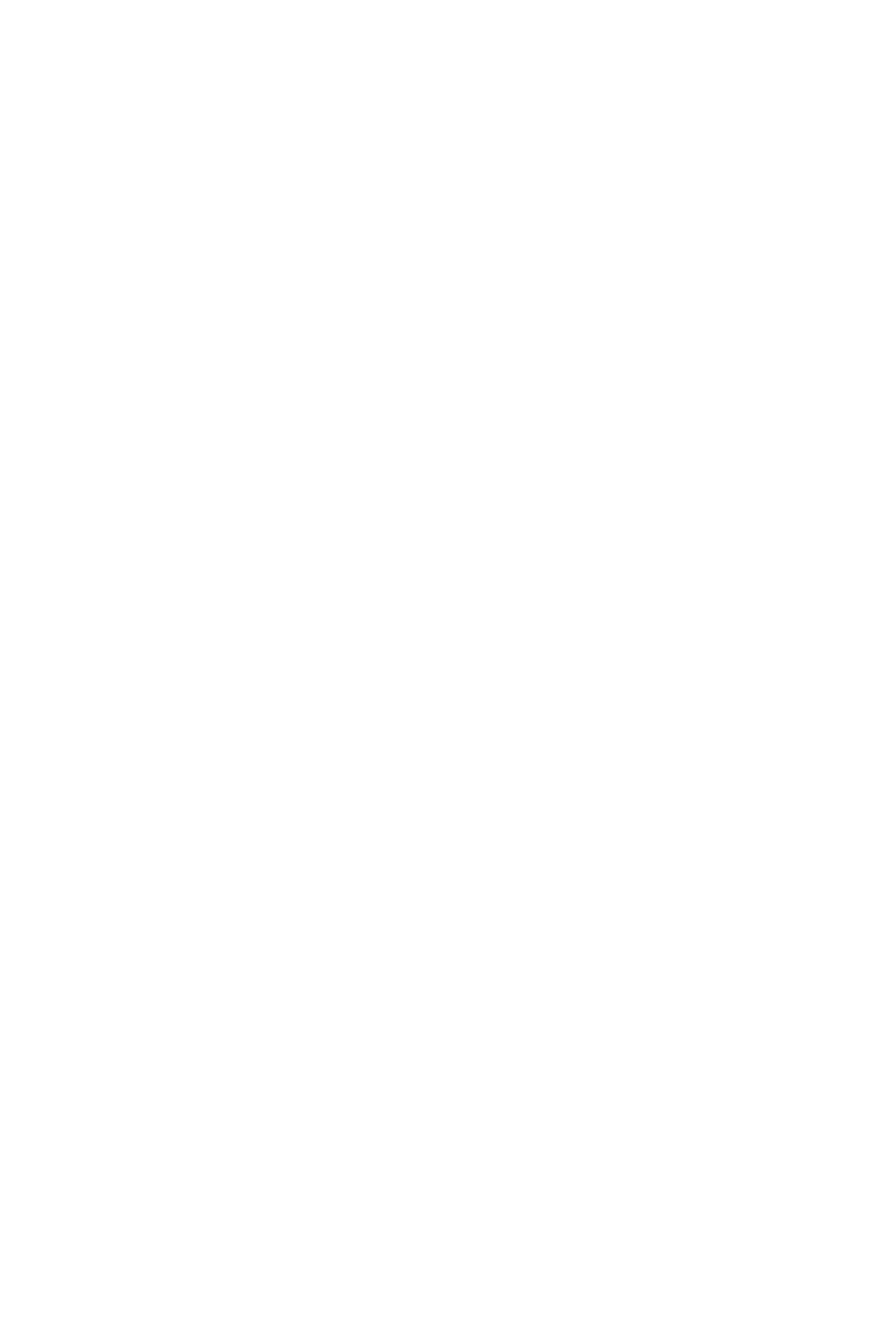
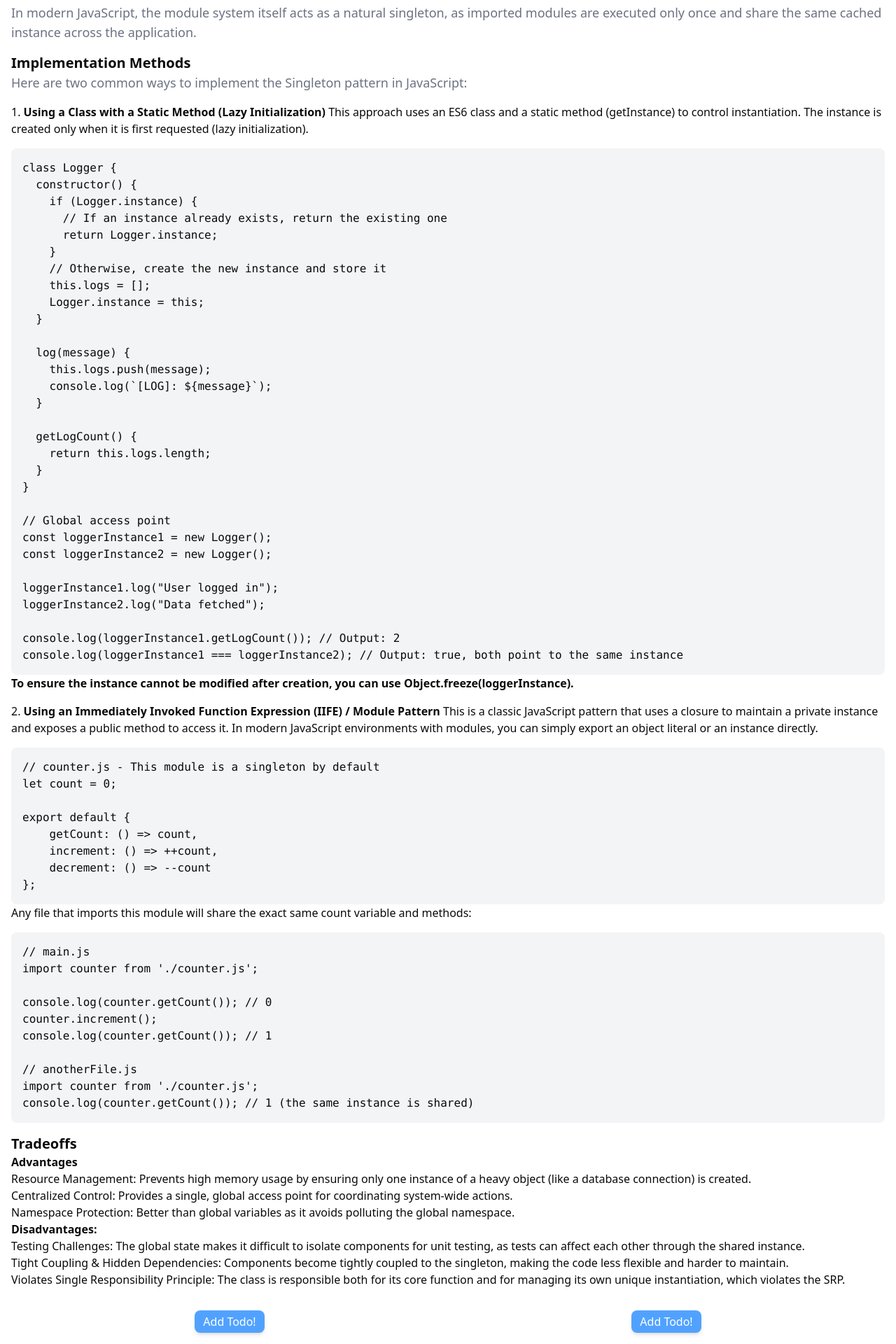
Before and after one commit to hhhiteshhh/js-design-patterns, a Next.js app: page /singleton-patterns in a window 1280 px wide. Shown: the part 224-2144 px from the top of the page at 70% size. Before the commit the page ends 800 px from the top, so only its background shows below. Built offline with nearby package versions, Linux system fonts and the light colour scheme.

Commit message:
singleton pattern added

```diff
--- a/app/(design patterns)/singleton-patterns/page.tsx
+++ b/app/(design patterns)/singleton-patterns/page.tsx
@@ -1,10 +1,157 @@
+import LiveExample from "@/components/singleton-patterns/LiveExample";
 
 function SignleTonPattern() {
   return (
-    <div>
+    <div className="mt-4">
+      <h1 className="text-2xl font-bold">Singleton Pattern</h1>
+      <p className="text-gray-500 text-lg">
+        The Singleton design pattern ensures that a class has only one instance
+        and provides a global point of access to that instance. This is useful
+        for coordinating actions across a system, such as managing a single
+        database connection pool, a logging utility, or application-wide
+        configuration settings.
+        <br />
+        <br />
+        In modern JavaScript, the module system itself acts as a natural
+        singleton, as imported modules are executed only once and share the same
+        cached instance across the application.
+      </p>
+      <div className="mt-4">
+        <h2 className="text-xl font-bold">Implementation Methods</h2>
+        <p className="text-gray-500 text-lg">
+          Here are two common ways to implement the Singleton pattern in
+          JavaScript:
+        </p>
+        <ul className="mt-4 list-decimal list-inside">
+          <li>
+            <span className="font-bold">
+              Using a Class with a Static Method (Lazy Initialization){" "}
+            </span>
+            This approach uses an ES6 class and a static method (getInstance) to
+            control instantiation. The instance is created only when it is first
+            requested (lazy initialization).
+          </li>
+          <Example1 />
+          <p className="font-bold">
+            To ensure the instance cannot be modified after creation, you can
+            use Object.freeze(loggerInstance).
+          </p>
+          <li className="mt-4">
+            <span className="font-bold">
+              Using an Immediately Invoked Function Expression (IIFE) / Module
+              Pattern{" "}
+            </span>
+            This is a classic JavaScript pattern that uses a closure to maintain
+            a private instance and exposes a public method to access it. In
+            modern JavaScript environments with modules, you can simply export
+            an object literal or an instance directly.
+          </li>
+        </ul>
+        <Example2 />
+      </div>
+      <div className="mt-4">
+        <h2 className="text-xl font-bold">Tradeoffs</h2>
+        <p className="font-semibold">Advantages</p>
+        Resource Management: Prevents high memory usage by ensuring only one
+        instance of a heavy object (like a database connection) is created.
+        <br />
+        Centralized Control: Provides a single, global access point for
+        coordinating system-wide actions.
+        <br />
+        Namespace Protection: Better than global variables as it avoids
+        polluting the global namespace.
+        <br />
+        <p className="font-semibold"> Disadvantages:</p>
+        Testing Challenges: The global state makes it difficult to isolate
+        components for unit testing, as tests can affect each other through the
+        shared instance.
+        <br />
+        Tight Coupling & Hidden Dependencies: Components become tightly coupled
+        to the singleton, making the code less flexible and harder to maintain.
+        <br />
+        Violates Single Responsibility Principle: The class is responsible both
+        for its core function and for managing its own unique instantiation,
+        which violates the SRP.
+      </div>
 
+      <LiveExample />
     </div>
-  )
+  );
 }
 
-export default SignleTonPattern
+export default SignleTonPattern;
+
+function Example1() {
+  return (
+    <pre className="overflow-auto bg-gray-100 p-4 rounded-md mt-4">
+      <code>{`class Logger {
+  constructor() {
+    if (Logger.instance) {
+      // If an instance already exists, return the existing one
+      return Logger.instance;
+    }
+    // Otherwise, create the new instance and store it
+    this.logs = [];
+    Logger.instance = this;
+  }
+
+  log(message) {
+    this.logs.push(message);
+    console.log(\`[LOG]: \${message}\`);
+  }
+
+  getLogCount() {
+    return this.logs.length;
+  }
+}
+
+// Global access point
+const loggerInstance1 = new Logger();
+const loggerInstance2 = new Logger();
+
+loggerInstance1.log("User logged in");
+loggerInstance2.log("Data fetched");
+
+console.log(loggerInstance1.getLogCount()); // Output: 2
+console.log(loggerInstance1 === loggerInstance2); // Output: true, both point to the same instance
+`}</code>
+    </pre>
+  );
+}
+
+function Example2() {
+  return (
+    <>
+      <pre className="overflow-auto bg-gray-100 p-4 rounded-md mt-4">
+        <code>
+          {`// counter.js - This module is a singleton by default
+let count = 0;
+
+export default {
+    getCount: () => count,
+    increment: () => ++count,
+    decrement: () => --count
+};`}
+        </code>
+      </pre>
+
+      <p>
+        Any file that imports this module will share the exact same count
+        variable and methods:
+      </p>
+      <pre className="overflow-auto bg-gray-100 p-4 rounded-md mt-4">
+        <code>{`// main.js
+import counter from './counter.js';
+
+console.log(counter.getCount()); // 0
+counter.increment();
+console.log(counter.getCount()); // 1
+
+// anotherFile.js
+import counter from './counter.js';
+console.log(counter.getCount()); // 1 (the same instance is shared)
+`}</code>
+      </pre>
+    </>
+  );
+}
--- /dev/null
+++ b/components/singleton-patterns/LiveExample.tsx
@@ -0,0 +1,20 @@
+"use client";
+import { useState } from "react";
+import TodoList from "./TodoList";
+import todosInstance from "./Todos";
+
+function LiveExample() {
+  const [todos, setTodos] = useState(todosInstance.getTodos());
+  return (
+    <div className="flex justify-around">
+      <div className="mt-4">
+        <TodoList todos={todos} store={todosInstance} setTodos={setTodos} />
+      </div>
+      <div className="mt-4">
+        <TodoList todos={todos} store={todosInstance} setTodos={setTodos} />
+      </div>
+    </div>
+  );
+}
+
+export default LiveExample;
--- /dev/null
+++ b/components/singleton-patterns/TodoList.tsx
@@ -0,0 +1,42 @@
+import { Dispatch, SetStateAction } from "react";
+import { TodosStoreType } from "./Todos";
+
+const TodoList = ({
+  todos,
+  setTodos,
+  store,
+}: {
+  todos: string[];
+  setTodos: Dispatch<SetStateAction<string[]>>;
+  store: TodosStoreType;
+}) => {
+  return (
+    <div>
+      <ul>
+        {todos.map((todo, index) => (
+          <li
+            className="rounded-sm text-sm w-full bg-slate-100 p-1.5 ring-0 ring-gray-800 mb-2"
+            key={index}
+            onClick={() => {}}
+          >
+            {todo}
+          </li>
+        ))}
+      </ul>
+      <div>
+        <button
+          className="mt-4 rounded-md hover:bg-gray-700 text-white px-3 py-1 shadow-md bg-blue-400"
+          onClick={() => {
+            store.addTodo("Test Todo " + (Math.random() * 300).toFixed());
+            setTodos([...store.getTodos()]);
+            console.log(store.getTodos());
+          }}
+        >
+          Add Todo!
+        </button>
+      </div>
+    </div>
+  );
+};
+
+export default TodoList;
--- /dev/null
+++ b/components/singleton-patterns/Todos.tsx
@@ -0,0 +1,39 @@
+export interface TodosStoreType {
+  getTodos: () => string[];
+  addTodo: (todoText: string) => void;
+}
+
+const todos: string[] = [];
+let instance = null;
+
+// class Todos {
+//   constructor() {
+//     if (instance !== null) {
+//       throw new Error('You can only have one instance of Todos');
+//     }
+//     instance = this;
+//   }
+//   getInstance() {
+//     return instance;
+//   }
+//   getTodos() {
+//     return todos;
+//   }
+//   addTodo(todoText) {
+//     todos.push(todoText);
+//   }
+// }
+
+const TodosStore: TodosStoreType = {
+  getTodos() {
+    return todos;
+  },
+  addTodo(todoText: string) {
+    todos.push(todoText);
+  },
+};
+
+// const todosInstance = new Todos();
+Object.freeze(TodosStore);
+
+export default TodosStore;
```
